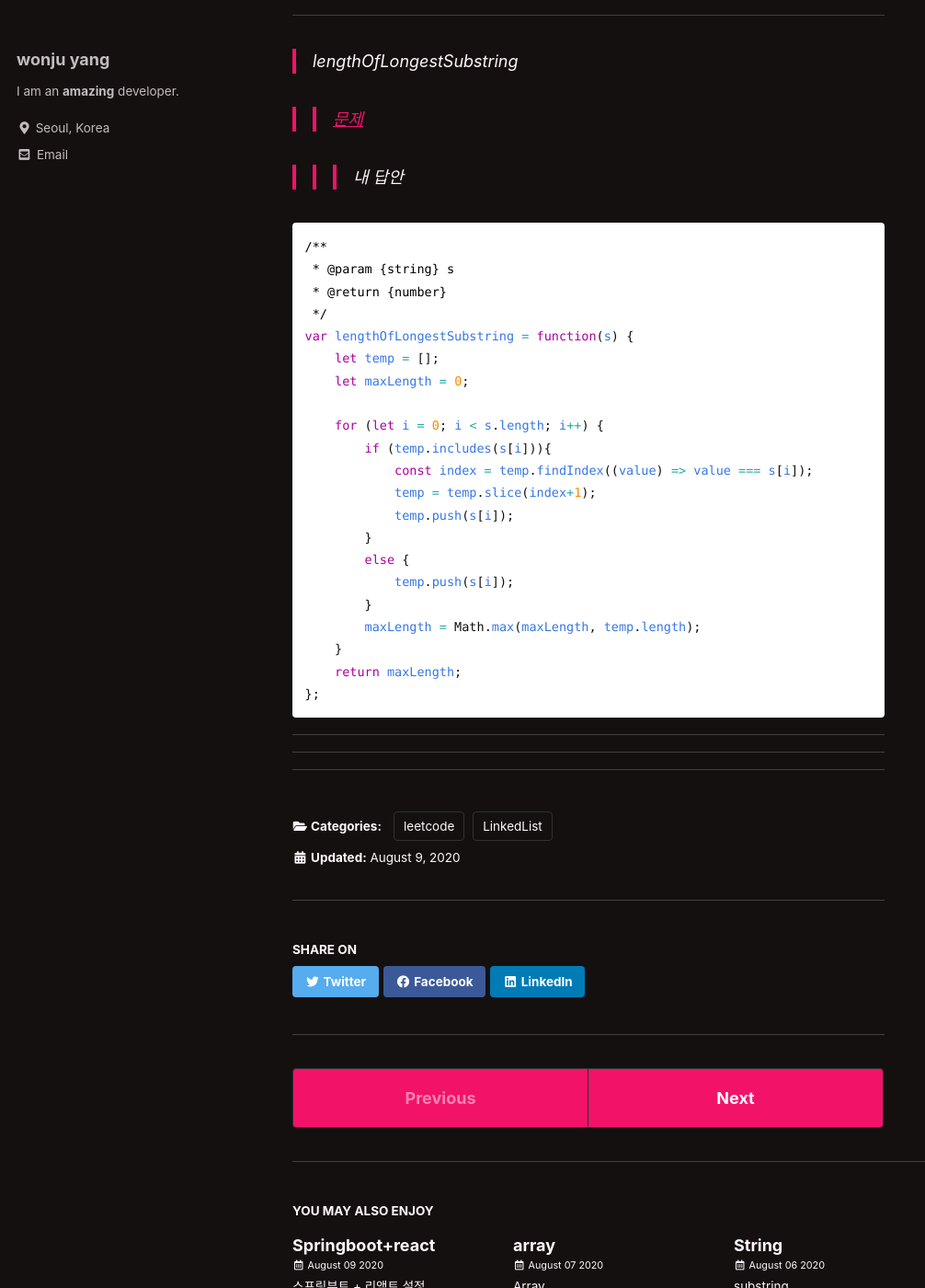
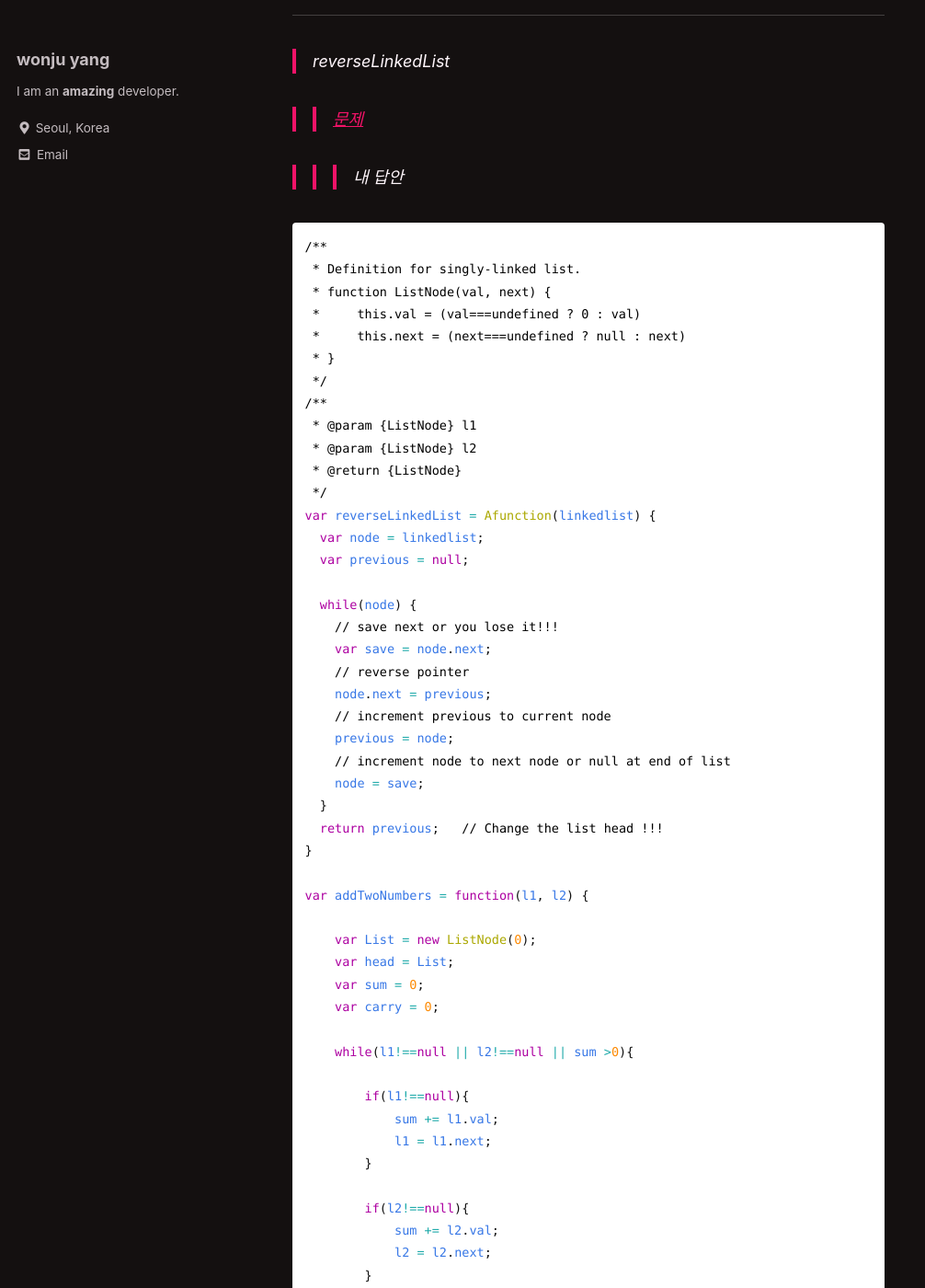
Before and after one commit to wonjuYang/wonjuYang.github.io, a Jekyll site: the page built from _posts/2020-08-06-LinkedList.md, in a window 1280 px wide and 1400 px high, scrolled down 200 px. Shown: the whole window at 92% size, without its empty margins (0-1006 px from the left). Built offline with Jekyll 4.4.1, drawn with Linux system fonts in a browser that asks for light colours; cached includes are drawn as plain includes; some of the changed text lies outside the part shown.

````diff
--- a/_posts/2020-08-06-LinkedList.md
+++ b/_posts/2020-08-06-LinkedList.md
@@ -9,12 +9,12 @@ last_modified_at: 2020-08-09
 
 
 
-> lengthOfLongestSubstring
+> reverseLinkedList
 
 
 
 
->> [문제](https://leetcode.com/problems/longest-substring-without-repeating-characters/)
+>> [문제](https://leetcode.com/problems/add-two-numbers/)
 
 
 
@@ -24,25 +24,70 @@ last_modified_at: 2020-08-09
 
 ```javascript
 /**
- * @param {string} s
- * @return {number}
+ * Definition for singly-linked list.
+ * function ListNode(val, next) {
+ *     this.val = (val===undefined ? 0 : val)
+ *     this.next = (next===undefined ? null : next)
+ * }
  */
-var lengthOfLongestSubstring = function(s) {
-    let temp = [];
-    let maxLength = 0;
+/**
+ * @param {ListNode} l1
+ * @param {ListNode} l2
+ * @return {ListNode}
+ */
+var reverseLinkedList = Afunction(linkedlist) {
+  var node = linkedlist;
+  var previous = null;
 
-    for (let i = 0; i < s.length; i++) {
-        if (temp.includes(s[i])){
-            const index = temp.findIndex((value) => value === s[i]);
-            temp = temp.slice(index+1);
-            temp.push(s[i]);
+  while(node) {
+    // save next or you lose it!!!
+    var save = node.next;
+    // reverse pointer
+    node.next = previous;
+    // increment previous to current node
+    previous = node;
+    // increment node to next node or null at end of list
+    node = save;
+  }
+  return previous;   // Change the list head !!!
+}
+
+var addTwoNumbers = function(l1, l2) {
+
+    var List = new ListNode(0);
+    var head = List;
+    var sum = 0;
+    var carry = 0;
+
+    while(l1!==null || l2!==null || sum >0){
+
+        if(l1!==null){
+            sum += l1.val;
+            l1 = l1.next;
         }
-        else {
-            temp.push(s[i]);
+
+        if(l2!==null){
+            sum += l2.val;
+            l2 = l2.next;
         }
-        maxLength = Math.max(maxLength, temp.length);
+
+        if(sum>=10){
+            carry = 1;
+            sum -= 10;
+        }
+
+        head.next = new ListNode(sum);
+        head = head.next;
+
+        sum = carry;
+        carry = 0;
+
+
     }
-    return maxLength;
+
+        return List.next;
+
+
 };
 ```
 
````
Also changed, not shown: _posts/2020-08-06-String.md (+47 -4 lines).
